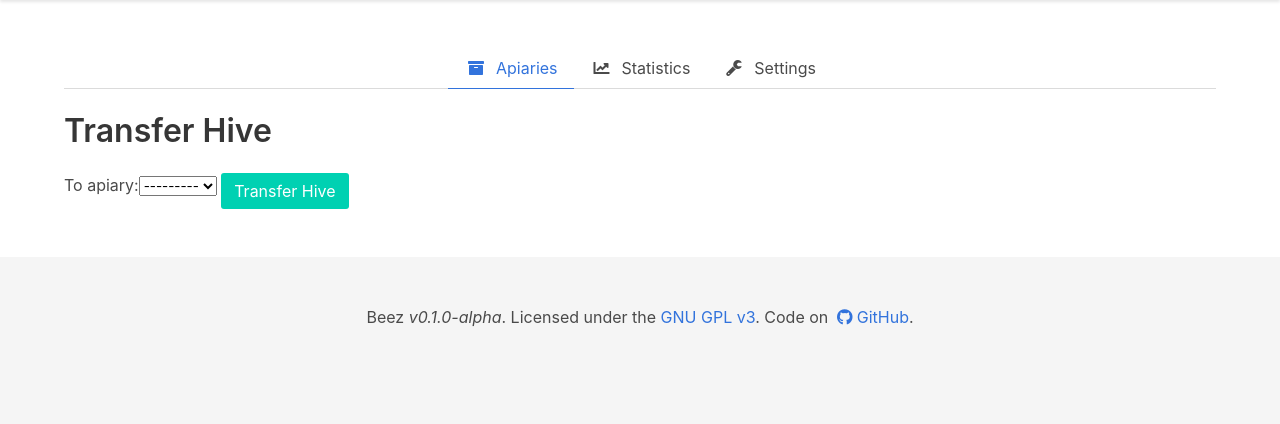
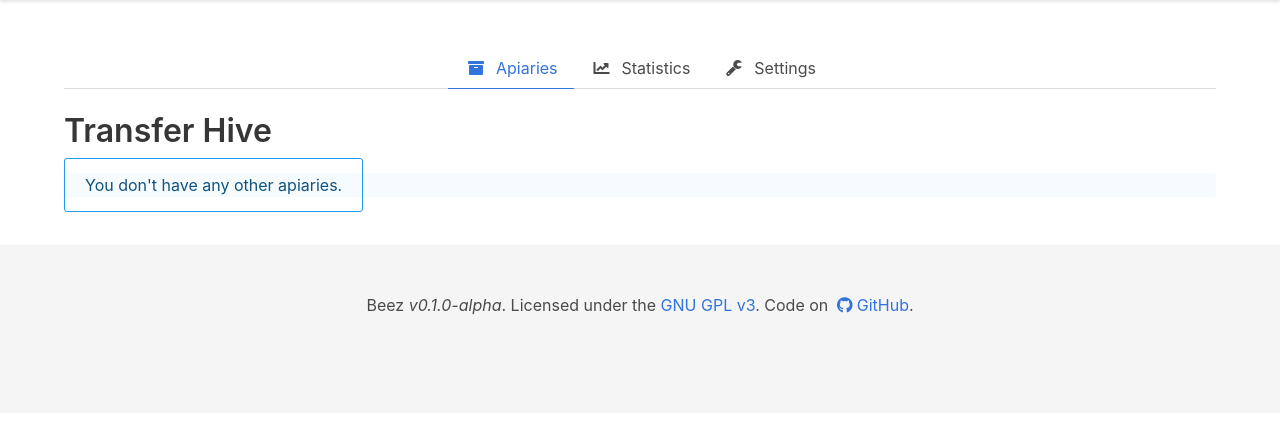
Before and after one commit to Retzudo/beez, a Django app: page /dashboard/hives/1/transfer in a window 1280 px wide. Shown: the part 52-476 px from the top of the page. Run offline with Django 3.2, Linux system fonts and the light colour scheme; a user stored in the database is signed in; tables that the repository leaves empty hold one stand-in row (values such as "Sample post"); parts of the project's set-up code (start-up, migrations or seed data) failed here and were passed over; some libraries are stand-ins or nearby versions.

Commit message:
Improved hive transfer code

```diff
--- a/beez/frontend/forms.py
+++ b/beez/frontend/forms.py
@@ -1,12 +1,4 @@
 from django import forms
-
-
-class TransferHiveForm(forms.Form):
-    def __init__(self, user, current_apiary_pk, *args, **kwargs):
-        super().__init__(*args, **kwargs)
-        self.fields['to_apiary'] = forms.ModelChoiceField(
-            queryset=user.apiaries.all().exclude(pk=current_apiary_pk)
-        )
 
 
 class TerminateHiveForm(forms.Form):
--- a/beez/frontend/templates/frontend/hive/transfer.html
+++ b/beez/frontend/templates/frontend/hive/transfer.html
@@ -6,6 +6,7 @@
         <div class="container">
             {% include 'frontend/_dashboard_tabs.html' with active='apiary-list' %}
             <h1 class="title">Transfer Hive</h1>
+            {% if can_transfer %}
                 <form action="" method="post">
                     {{ form|bulma }}
                     {% csrf_token %}
@@ -13,6 +14,13 @@
                         Transfer Hive
                     </button>
                 </form>
+            {% else %}
+                <p class="message is-info">
+                    <span class="message-body">
+                        You don't have any other apiaries.
+                    </span>
+                </p>
+            {% endif %}
         </div>
     </section>
 {% endblock %}
--- a/beez/frontend/views/hive.py
+++ b/beez/frontend/views/hive.py
@@ -1,10 +1,8 @@
 from django.contrib.auth.mixins import LoginRequiredMixin
-from django.http import Http404, HttpResponseRedirect
-from django.shortcuts import render, redirect
-from django.views.generic import DetailView, CreateView, UpdateView, View, DeleteView
+from django.http import HttpResponseRedirect
+from django.views.generic import DetailView, CreateView, UpdateView, DeleteView
 
 from core.models import Hive, Apiary
-from frontend import forms
 
 
 class HiveDetailView(LoginRequiredMixin, DetailView):
@@ -34,38 +32,28 @@ class HiveUpdateView(LoginRequiredMixin, UpdateView):
         return Hive.objects.filter(apiary__owner=self.request.user)
 
 
+class HiveTransferView(LoginRequiredMixin, UpdateView):
+    template_name = 'frontend/hive/transfer.html'
+    model = Hive
+    fields = ['apiary']
 
-class HiveTransferView(LoginRequiredMixin, View):
-    template_name = 'frontend/hive/transfer.html'
+    def _get_available_apiaries(self):
+        current_apiary = self.get_object().apiary
+        current_user = self.request.user
 
-    def _render(self, form):
-        return render(self.request, self.template_name, {
-            'form': form
-        })
+        return Apiary.objects.filter(owner=current_user).exclude(pk=current_apiary.pk)
 
-    def get(self, request, pk):
-        try:
-            hive = Hive.objects.filter(apiary__owner=request.user).get(pk=pk)
-        except Hive.DoesNotExist as e:
-            raise Http404 from e
+    def get_context_data(self, **kwargs):
+        context = super().get_context_data(**kwargs)
+        context['can_transfer'] = self._get_available_apiaries().count() > 0
 
-        form = forms.TransferHiveForm(user=request.user, current_apiary_pk=hive.apiary.pk)
+        return context
 
-        return self._render(form)
+    def get_form(self, form_class=None):
+        form = super().get_form(form_class)
+        form.fields['apiary'].queryset = self._get_available_apiaries()
 
-    def post(self, request, pk):
-        try:
-            hive = Hive.objects.filter(apiary__owner=request.user).get(pk=pk)
-        except Hive.DoesNotExist as e:
-            raise Http404 from e
-
-        form = forms.TransferHiveForm(user=request.user, current_apiary_pk=hive.apiary.pk, data=request.POST)
-
-        if form.is_valid():
-            hive.apiary = form.cleaned_data['to_apiary']
-            return redirect(hive.get_absolute_url())
-        else:
-            return self._render(form)
+        return form
 
 
 class HiveTerminateView(LoginRequiredMixin, DeleteView):
```
Lines whose indentation alone changed are shown as unchanged.
